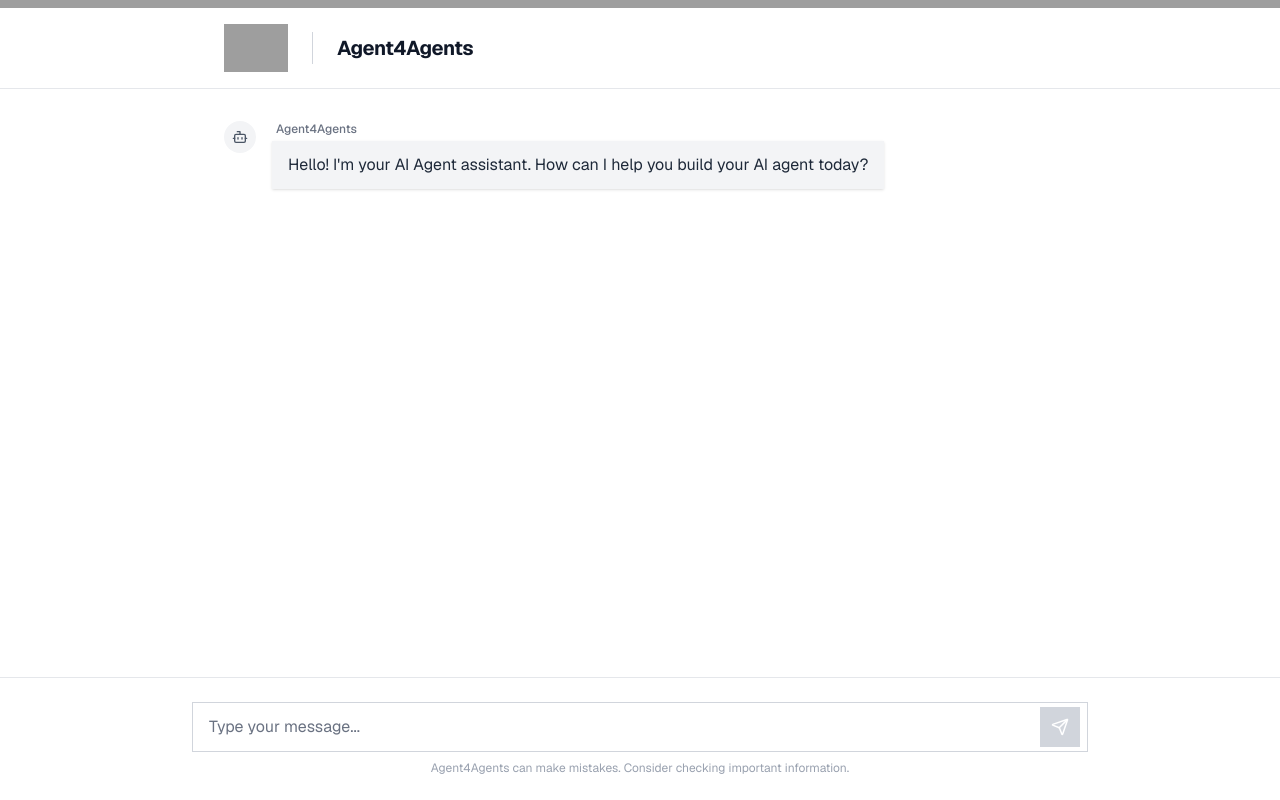
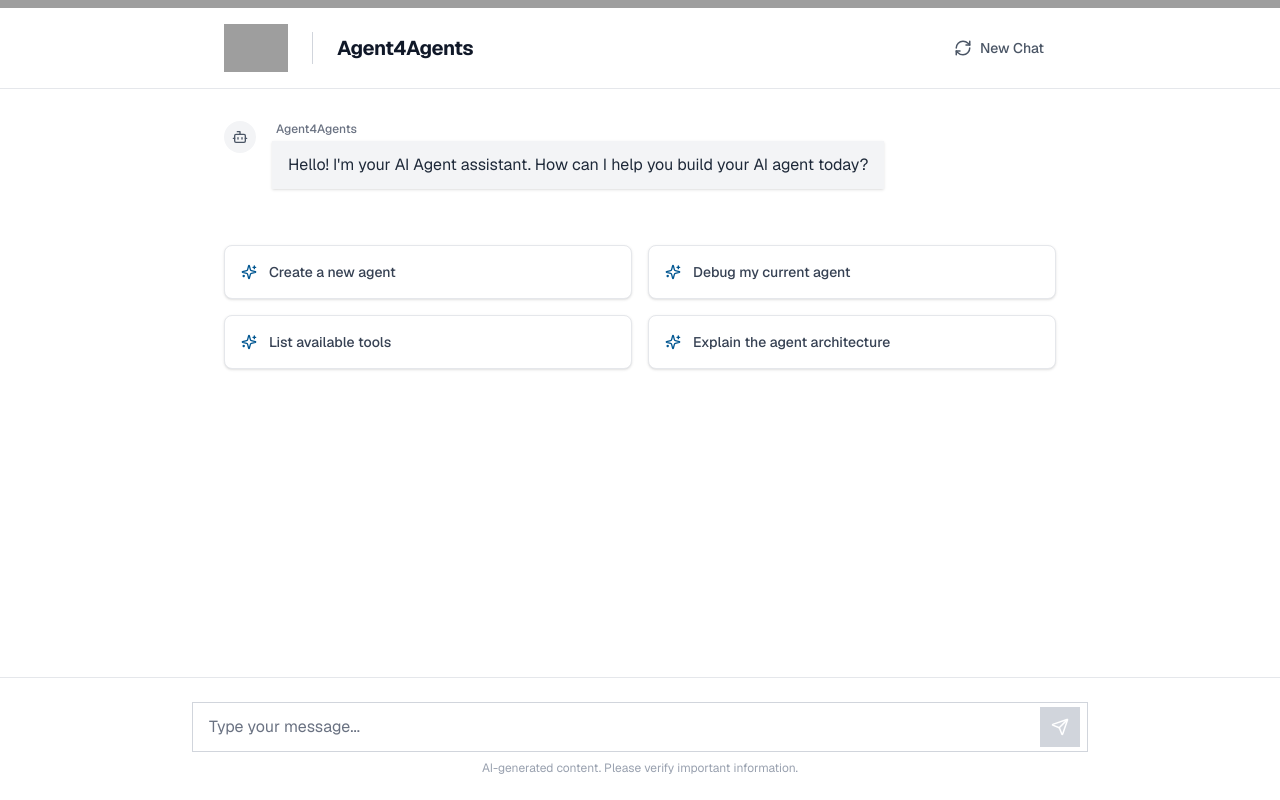
Before and after one commit to agentic-ai-ws2526-group-c/agent4agents-google-adk, a Next.js app in the folder frontend/: page / in a window 1280 px wide. Built offline with nearby package versions, Linux system fonts and the light colour scheme; no server answers; grey boxes are pictures that could not be loaded.

Commit message:
feat: enhance chat interface with suggestion chips and reset functionality

```diff
--- a/frontend/src/app/page.tsx
+++ b/frontend/src/app/page.tsx
@@ -1,7 +1,7 @@
 "use client";
 
 import { useState, useRef, useEffect } from "react";
-import { Send, Bot, User, Loader2 } from "lucide-react";
+import { Send, Bot, User, Loader2, RefreshCw, Sparkles } from "lucide-react";
 import ReactMarkdown from "react-markdown";
 import { clsx, type ClassValue } from "clsx";
 import { twMerge } from "tailwind-merge";
@@ -16,6 +16,13 @@ interface Message {
   author?: string;
 }
 
+const SUGGESTION_CHIPS = [
+  "Create a new agent",
+  "Debug my current agent",
+  "List available tools",
+  "Explain the agent architecture",
+];
+
 export default function Home() {
   const [messages, setMessages] = useState<Message[]>([
     {
@@ -28,6 +35,7 @@ export default function Home() {
   const [input, setInput] = useState("");
   const [isLoading, setIsLoading] = useState(false);
   const messagesEndRef = useRef<HTMLDivElement>(null);
+  const inputRef = useRef<HTMLInputElement>(null);
 
   const scrollToBottom = () => {
     messagesEndRef.current?.scrollIntoView({ behavior: "smooth" });
@@ -36,9 +44,10 @@ export default function Home() {
   const [sessionId, setSessionId] = useState("");
   const [isSessionCreated, setIsSessionCreated] = useState(false);
 
-  useEffect(() => {
+  const createSession = () => {
     const newSessionId = crypto.randomUUID();
     setSessionId(newSessionId);
+    setIsSessionCreated(false);
 
     // Create session on backend
     fetch(`http://localhost:8000/apps/agent4agents/users/user/sessions`, {
@@ -51,9 +60,29 @@ export default function Home() {
         else console.error("Failed to create session");
       })
       .catch((err) => console.error("Error creating session", err));
+  };
 
+  useEffect(() => {
+    createSession();
     scrollToBottom();
   }, []);
+
+  const handleReset = () => {
+    setMessages([
+      {
+        role: "assistant",
+        content:
+          "Hello! I'm your AI Agent assistant. How can I help you build your AI agent today?",
+        author: "Agent4Agents",
+      },
+    ]);
+    createSession();
+  };
+
+  const handleChipClick = (chip: string) => {
+    setInput(chip);
+    inputRef.current?.focus();
+  };
 
   useEffect(() => {
     scrollToBottom();
@@ -106,7 +135,7 @@ export default function Home() {
           if (textPart) {
             assistantMessage = textPart.text;
             if (event.author) {
-                author = event.author;
+              author = event.author;
             }
             break;
           }
@@ -157,6 +186,14 @@ export default function Home() {
               Agent4Agents
             </h1>
           </div>
+          <button
+            onClick={handleReset}
+            className="flex items-center gap-2 rounded-md px-3 py-2 text-sm font-medium text-gray-600 hover:bg-gray-100 hover:text-gray-900 transition-colors"
+            title="Start New Chat"
+          >
+            <RefreshCw size={18} />
+            <span className="hidden sm:inline">New Chat</span>
+          </button>
         </div>
       </header>
 
@@ -224,6 +261,20 @@ export default function Home() {
                   )}
                 </div>
               ))}
+              {messages.length === 1 && (
+                <div className="mt-8 grid grid-cols-1 gap-4 sm:grid-cols-2">
+                  {SUGGESTION_CHIPS.map((chip) => (
+                    <button
+                      key={chip}
+                      onClick={() => handleChipClick(chip)}
+                      className="flex items-center gap-3 rounded-lg border border-gray-200 bg-white p-4 text-left text-sm font-medium text-gray-700 shadow-sm transition-all hover:border-[#005691] hover:bg-gray-50 hover:text-[#005691]"
+                    >
+                      <Sparkles size={16} className="text-[#005691]" />
+                      {chip}
+                    </button>
+                  ))}
+                </div>
+              )}
               {isLoading && (
                 <div className="flex w-full gap-4 justify-start">
                   <div className="flex h-8 w-8 shrink-0 items-center justify-center rounded-full bg-gray-100 text-gray-600">
@@ -247,24 +298,24 @@ export default function Home() {
             className="relative flex items-center gap-2"
           >
             <input
+              ref={inputRef}
               type="text"
               value={input}
               onChange={(e) => setInput(e.target.value)}
               placeholder="Type your message..."
-              className="flex-1 border border-gray-300 bg-white px-4 py-3 pr-12 text-gray-900 placeholder:text-gray-500 focus:border-[#005691] focus:outline-none focus:ring-1 focus:ring-[#005691]"
+              className="flex-1 rounded-none border border-gray-300 bg-white px-4 py-3 pr-12 text-gray-900 placeholder:text-gray-500 focus:border-[#005691] focus:outline-none focus:ring-1 focus:ring-[#005691]"
               disabled={isLoading}
             />
             <button
               type="submit"
               disabled={!input.trim() || isLoading}
-              className="absolute right-2 flex h-10 w-10 items-center justify-center bg-[#005691] text-white transition-colors hover:bg-[#00497a] disabled:bg-gray-300 disabled:cursor-not-allowed"
+              className="absolute right-2 flex h-10 w-10 items-center justify-center rounded-none bg-[#005691] text-white transition-colors hover:bg-[#00497a] disabled:bg-gray-300 disabled:cursor-not-allowed"
             >
               <Send size={18} />
             </button>
           </form>
           <p className="mt-2 text-center text-xs text-gray-400">
-            Agent4Agents can make mistakes. Consider checking important
-            information.
+            AI-generated content. Please verify important information.
           </p>
         </div>
       </footer>
```
